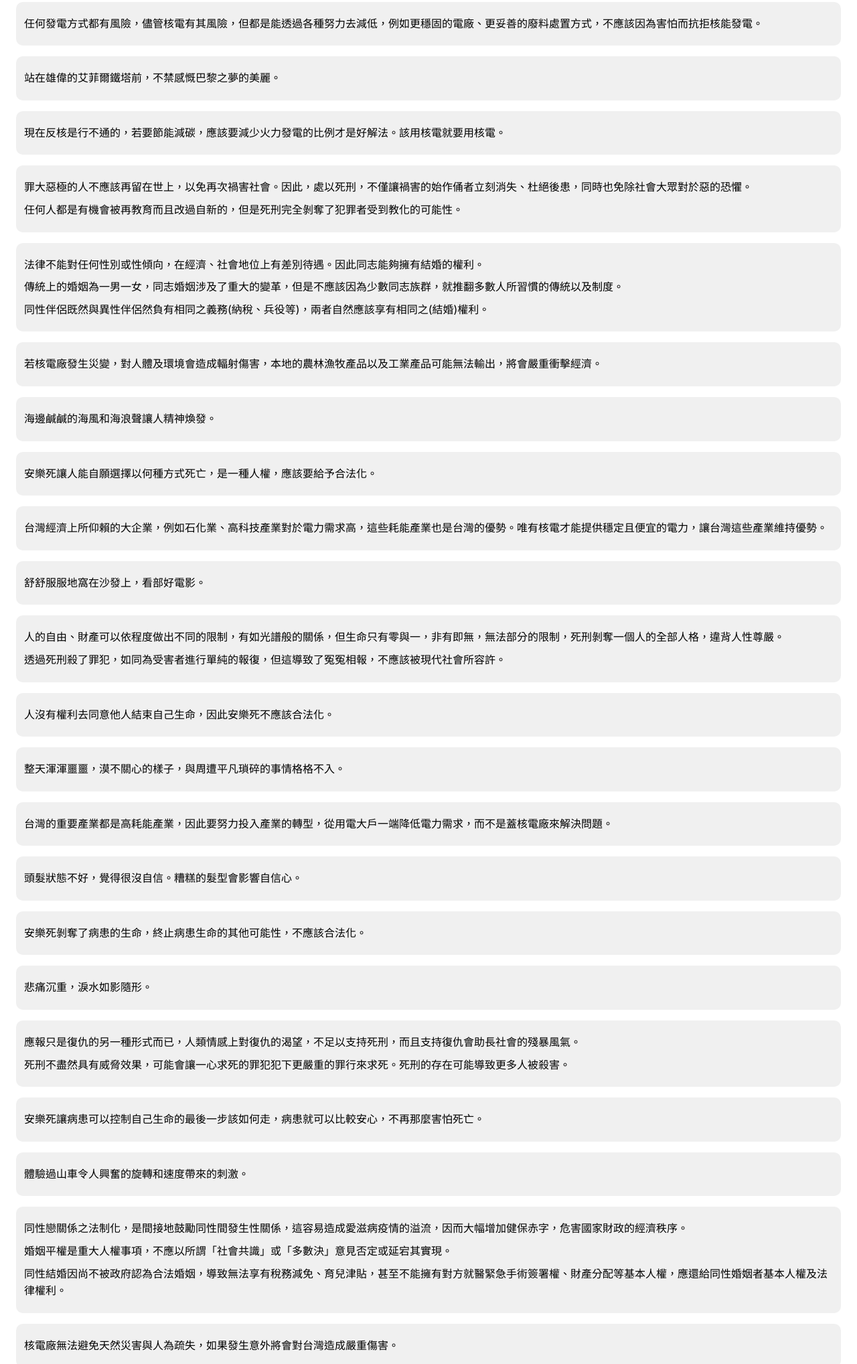
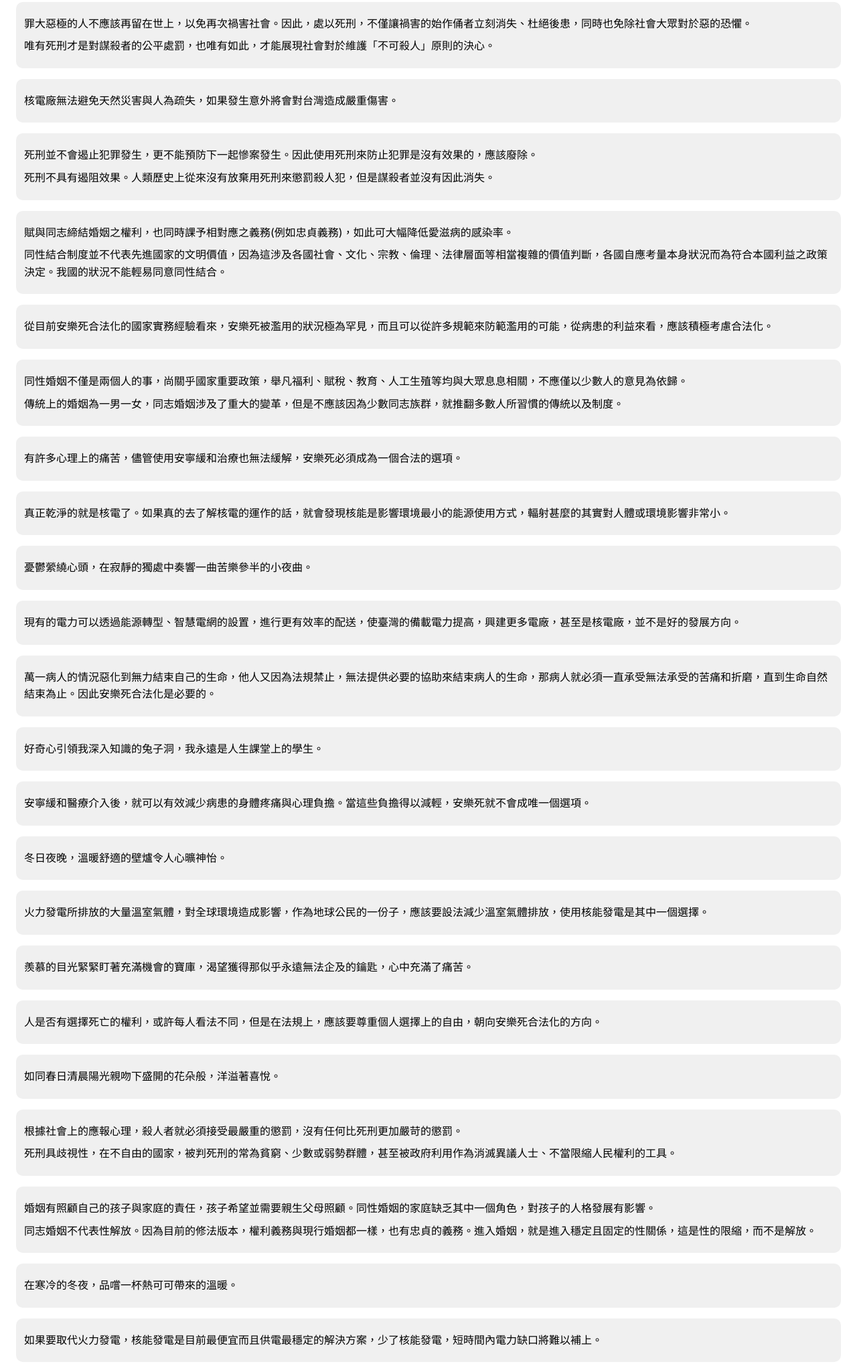
Before and after one commit to longyuju1116/mis_pilot, a plain HTML site: page index.html in a window 1280 px wide. Shown: the part 103-2140 px from the top of the page at 67% size. Drawn offline with Linux system fonts and the light colour scheme.

```diff
--- a/index.html
+++ b/index.html
@@ -3,7 +3,7 @@
 <head>
   <meta charset="utf-8">
   <meta name="viewport" content="width=device-width, initial-scale=1">
-  <title>Materials 20251114_150726 (Arguments Only)</title>
+  <title>Materials 20251119_202253 (Arguments Only)</title>
   <style>
     body { font-family: -apple-system, BlinkMacSystemFont, 'Segoe UI', Roboto, 'Noto Sans', 'Helvetica Neue', Arial, 'PingFang TC', 'Microsoft JhengHei', sans-serif; line-height: 1.6; margin: 24px; }
     .post { border: none; padding: 12px; margin: 16px 0; background: #F0F0F0; border-radius: 10px; }
@@ -12,92 +12,94 @@
 </head>
 <body>
 <div class="post">
-  <p class="arg">當海浪拍打海岸時，衝浪者盡情享受駕馭海洋能量的刺激，在每一道浪中捕捉自由的真諦。</p>
-</div>
-<div class="post">
-  <p class="arg">任何發電方式都有風險，儘管核電有其風險，但都是能透過各種努力去減低，例如更穩固的電廠、更妥善的廢料處置方式，不應該因為害怕而抗拒核能發電。</p>
-</div>
-<div class="post">
-  <p class="arg">站在雄偉的艾菲爾鐵塔前，不禁感慨巴黎之夢的美麗。</p>
-</div>
-<div class="post">
-  <p class="arg">現在反核是行不通的，若要節能減碳，應該要減少火力發電的比例才是好解法。該用核電就要用核電。</p>
+  <p class="arg">明天開始新的健身挑戰！ 💪</p>
 </div>
 <div class="post">
   <p class="arg">罪大惡極的人不應該再留在世上，以免再次禍害社會。因此，處以死刑，不僅讓禍害的始作俑者立刻消失、杜絕後患，同時也免除社會大眾對於惡的恐懼。</p>
-  <p class="arg">任何人都是有機會被再教育而且改過自新的，但是死刑完全剝奪了犯罪者受到教化的可能性。</p>
-</div>
-<div class="post">
-  <p class="arg">法律不能對任何性別或性傾向，在經濟、社會地位上有差別待遇。因此同志能夠擁有結婚的權利。</p>
-  <p class="arg">傳統上的婚姻為一男一女，同志婚姻涉及了重大的變革，但是不應該因為少數同志族群，就推翻多數人所習慣的傳統以及制度。</p>
-  <p class="arg">同性伴侶既然與異性伴侶然負有相同之義務(納稅、兵役等)，兩者自然應該享有相同之(結婚)權利。</p>
-</div>
-<div class="post">
-  <p class="arg">若核電廠發生災變，對人體及環境會造成輻射傷害，本地的農林漁牧產品以及工業產品可能無法輸出，將會嚴重衝擊經濟。</p>
-</div>
-<div class="post">
-  <p class="arg">海邊鹹鹹的海風和海浪聲讓人精神煥發。</p>
-</div>
-<div class="post">
-  <p class="arg">安樂死讓人能自願選擇以何種方式死亡，是一種人權，應該要給予合法化。</p>
-</div>
-<div class="post">
-  <p class="arg">台灣經濟上所仰賴的大企業，例如石化業、高科技產業對於電力需求高，這些耗能產業也是台灣的優勢。唯有核電才能提供穩定且便宜的電力，讓台灣這些產業維持優勢。</p>
-</div>
-<div class="post">
-  <p class="arg">舒舒服服地窩在沙發上，看部好電影。</p>
-</div>
-<div class="post">
-  <p class="arg">人的自由、財產可以依程度做出不同的限制，有如光譜般的關係，但生命只有零與一，非有即無，無法部分的限制，死刑剝奪一個人的全部人格，違背人性尊嚴。</p>
-  <p class="arg">透過死刑殺了罪犯，如同為受害者進行單純的報復，但這導致了冤冤相報，不應該被現代社會所容許。</p>
-</div>
-<div class="post">
-  <p class="arg">人沒有權利去同意他人結束自己生命，因此安樂死不應該合法化。</p>
-</div>
-<div class="post">
-  <p class="arg">整天渾渾噩噩，漠不關心的樣子，與周遭平凡瑣碎的事情格格不入。</p>
-</div>
-<div class="post">
-  <p class="arg">台灣的重要產業都是高耗能產業，因此要努力投入產業的轉型，從用電大戶一端降低電力需求，而不是蓋核電廠來解決問題。</p>
-</div>
-<div class="post">
-  <p class="arg">頭髮狀態不好，覺得很沒自信。糟糕的髮型會影響自信心。</p>
-</div>
-<div class="post">
-  <p class="arg">安樂死剝奪了病患的生命，終止病患生命的其他可能性，不應該合法化。</p>
-</div>
-<div class="post">
-  <p class="arg">悲痛沉重，淚水如影隨形。</p>
-</div>
-<div class="post">
-  <p class="arg">應報只是復仇的另一種形式而已，人類情感上對復仇的渴望，不足以支持死刑，而且支持復仇會助長社會的殘暴風氣。</p>
-  <p class="arg">死刑不盡然具有威脅效果，可能會讓一心求死的罪犯犯下更嚴重的罪行來求死。死刑的存在可能導致更多人被殺害。</p>
-</div>
-<div class="post">
-  <p class="arg">安樂死讓病患可以控制自己生命的最後一步該如何走，病患就可以比較安心，不再那麼害怕死亡。</p>
-</div>
-<div class="post">
-  <p class="arg">體驗過山車令人興奮的旋轉和速度帶來的刺激。</p>
-</div>
-<div class="post">
-  <p class="arg">同性戀關係之法制化，是間接地鼓勵同性間發生性關係，這容易造成愛滋病疫情的溢流，因而大幅增加健保赤字，危害國家財政的經濟秩序。</p>
-  <p class="arg">婚姻平權是重大人權事項，不應以所謂「社會共識」或「多數決」意見否定或延宕其實現。</p>
-  <p class="arg">同性結婚因尚不被政府認為合法婚姻，導致無法享有稅務減免、育兒津貼，甚至不能擁有對方就醫緊急手術簽署權、財產分配等基本人權，應還給同性婚姻者基本人權及法律權利。</p>
+  <p class="arg">唯有死刑才是對謀殺者的公平處罰，也唯有如此，才能展現社會對於維護「不可殺人」原則的決心。</p>
 </div>
 <div class="post">
   <p class="arg">核電廠無法避免天然災害與人為疏失，如果發生意外將會對台灣造成嚴重傷害。</p>
 </div>
 <div class="post">
-  <p class="arg">許多病患為了結束痛苦，採取了更加極端的行動，但這樣一來很可能傷害到無關的他人，使社會付出更高代價。安樂死成為一種自我選擇且平靜的終點。</p>
+  <p class="arg">死刑並不會遏止犯罪發生，更不能預防下一起慘案發生。因此使用死刑來防止犯罪是沒有效果的，應該廢除。</p>
+  <p class="arg">死刑不具有遏阻效果。人類歷史上從來沒有放棄用死刑來懲罰殺人犯，但是謀殺者並沒有因此消失。</p>
 </div>
 <div class="post">
-  <p class="arg">買了新遊戲，玩了好幾個小時，都忘了吃飯。這才是真正的遊戲人生！ #遊戲人生 #不吃飯玩遊戲</p>
+  <p class="arg">賦與同志締結婚姻之權利，也同時課予相對應之義務(例如忠貞義務)，如此可大幅降低愛滋病的感染率。</p>
+  <p class="arg">同性結合制度並不代表先進國家的文明價值，因為這涉及各國社會、文化、宗教、倫理、法律層面等相當複雜的價值判斷，各國自應考量本身狀況而為符合本國利益之政策決定。我國的狀況不能輕易同意同性結合。</p>
 </div>
 <div class="post">
-  <p class="arg">讓生命得以延續下去，是最重要的價值，儘管目前的疾病雖然造成很大痛苦，但在未來仍有可能發現治癒方式。不能因為覺得毫無希望就放棄生命。</p>
+  <p class="arg">從目前安樂死合法化的國家實務經驗看來，安樂死被濫用的狀況極為罕見，而且可以從許多規範來防範濫用的可能，從病患的利益來看，應該積極考慮合法化。</p>
 </div>
 <div class="post">
-  <p class="arg">思緒紛亂，困惑的心靈迷失在人生錯綜複雜的迷宮中。</p>
+  <p class="arg">同性婚姻不僅是兩個人的事，尚關乎國家重要政策，舉凡福利、賦稅、教育、人工生殖等均與大眾息息相關，不應僅以少數人的意見為依歸。</p>
+  <p class="arg">傳統上的婚姻為一男一女，同志婚姻涉及了重大的變革，但是不應該因為少數同志族群，就推翻多數人所習慣的傳統以及制度。</p>
+</div>
+<div class="post">
+  <p class="arg">有許多心理上的痛苦，儘管使用安寧緩和治療也無法緩解，安樂死必須成為一個合法的選項。</p>
+</div>
+<div class="post">
+  <p class="arg">真正乾淨的就是核電了。如果真的去了解核電的運作的話，就會發現核能是影響環境最小的能源使用方式，輻射甚麼的其實對人體或環境影響非常小。</p>
+</div>
+<div class="post">
+  <p class="arg">憂鬱縈繞心頭，在寂靜的獨處中奏響一曲苦樂參半的小夜曲。</p>
+</div>
+<div class="post">
+  <p class="arg">現有的電力可以透過能源轉型、智慧電網的設置，進行更有效率的配送，使臺灣的備載電力提高，興建更多電廠，甚至是核電廠，並不是好的發展方向。</p>
+</div>
+<div class="post">
+  <p class="arg">萬一病人的情況惡化到無力結束自己的生命，他人又因為法規禁止，無法提供必要的協助來結束病人的生命，那病人就必須一直承受無法承受的苦痛和折磨，直到生命自然結束為止。因此安樂死合法化是必要的。</p>
+</div>
+<div class="post">
+  <p class="arg">好奇心引領我深入知識的兔子洞，我永遠是人生課堂上的學生。</p>
+</div>
+<div class="post">
+  <p class="arg">安寧緩和醫療介入後，就可以有效減少病患的身體疼痛與心理負擔。當這些負擔得以減輕，安樂死就不會成唯一個選項。</p>
+</div>
+<div class="post">
+  <p class="arg">冬日夜晚，溫暖舒適的壁爐令人心曠神怡。</p>
+</div>
+<div class="post">
+  <p class="arg">火力發電所排放的大量溫室氣體，對全球環境造成影響，作為地球公民的一份子，應該要設法減少溫室氣體排放，使用核能發電是其中一個選擇。</p>
+</div>
+<div class="post">
+  <p class="arg">羨慕的目光緊緊盯著充滿機會的寶庫，渴望獲得那似乎永遠無法企及的鑰匙，心中充滿了痛苦。</p>
+</div>
+<div class="post">
+  <p class="arg">人是否有選擇死亡的權利，或許每人看法不同，但是在法規上，應該要尊重個人選擇上的自由，朝向安樂死合法化的方向。</p>
+</div>
+<div class="post">
+  <p class="arg">如同春日清晨陽光親吻下盛開的花朵般，洋溢著喜悅。</p>
+</div>
+<div class="post">
+  <p class="arg">根據社會上的應報心理，殺人者就必須接受最嚴重的懲罰，沒有任何比死刑更加嚴苛的懲罰。</p>
+  <p class="arg">死刑具歧視性，在不自由的國家，被判死刑的常為貧窮、少數或弱勢群體，甚至被政府利用作為消滅異議人士、不當限縮人民權利的工具。</p>
+</div>
+<div class="post">
+  <p class="arg">婚姻有照顧自己的孩子與家庭的責任，孩子希望並需要親生父母照顧。同性婚姻的家庭缺乏其中一個角色，對孩子的人格發展有影響。</p>
+  <p class="arg">同志婚姻不代表性解放。因為目前的修法版本，權利義務與現行婚姻都一樣，也有忠貞的義務。進入婚姻，就是進入穩定且固定的性關係，這是性的限縮，而不是解放。</p>
+</div>
+<div class="post">
+  <p class="arg">在寒冷的冬夜，品嚐一杯熱可可帶來的溫暖。</p>
+</div>
+<div class="post">
+  <p class="arg">如果要取代火力發電，核能發電是目前最便宜而且供電最穩定的解決方案，少了核能發電，短時間內電力缺口將難以補上。</p>
+</div>
+<div class="post">
+  <p class="arg">期待週末自駕遊，去探索新的地方。</p>
+</div>
+<div class="post">
+  <p class="arg">安樂死合法的其中一個重要意義在於：讓死亡不再成為禁忌，成為一種可以討論的議題以及臨終選擇。</p>
+</div>
+<div class="post">
+  <p class="arg">可以透過發展綠能發電來減低溫室氣體排放，核能發電並不是唯一解答，如果使用核能發電，就要面臨核災風險、核廢處置等難以解決的問題。</p>
+</div>
+<div class="post">
+  <p class="arg">與同學合作完成學校專案。團隊合作才能夢想成真。</p>
+</div>
+<div class="post">
+  <p class="arg">絕望低語，在深淵中無聲地祈求一絲希望。</p>
 </div>
 </body>
 </html>
```
Also changed, not shown: materials_20251114_150726_arguments_only.html (deleted, +0 -103 lines), 1 other file.
